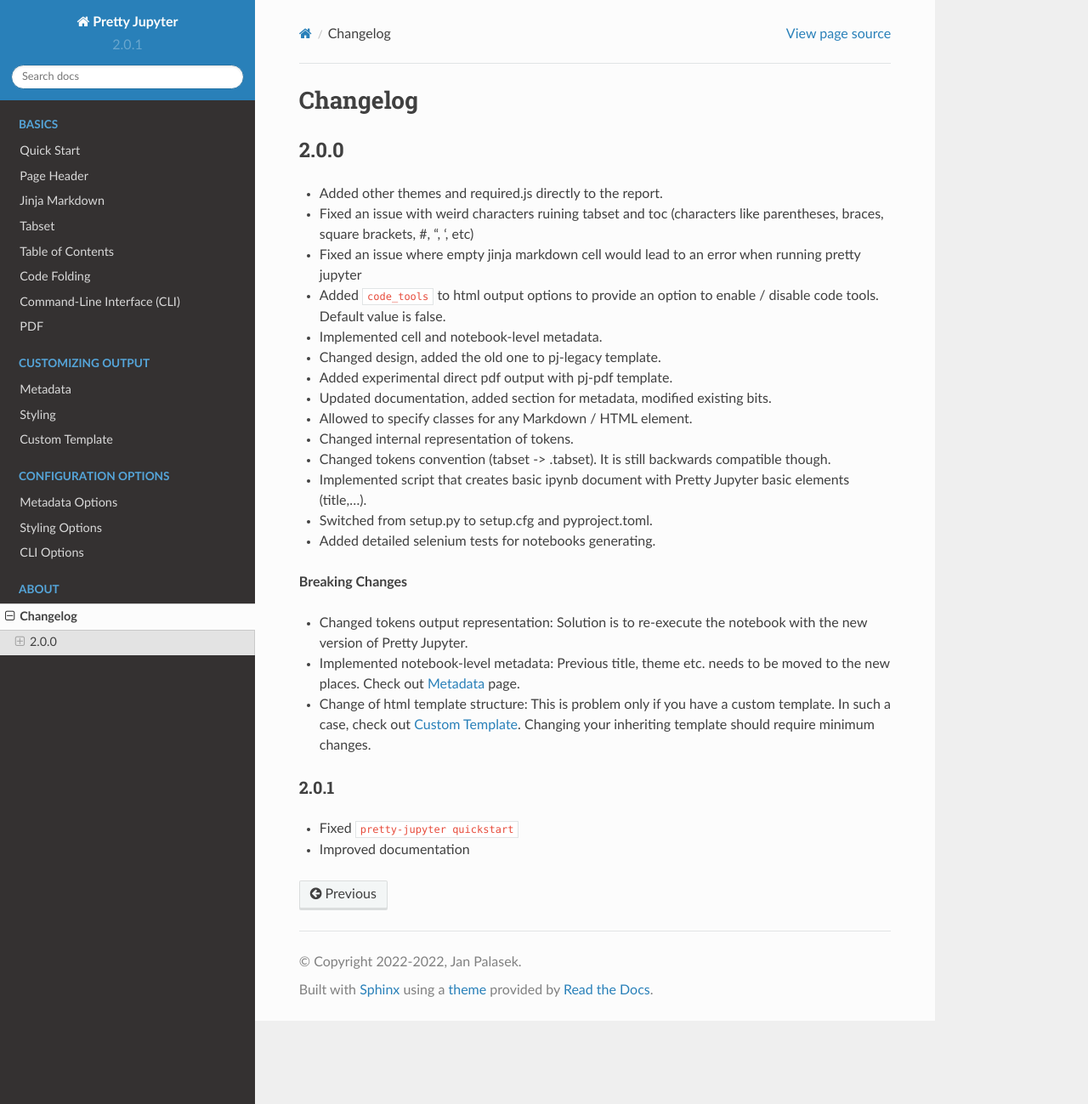
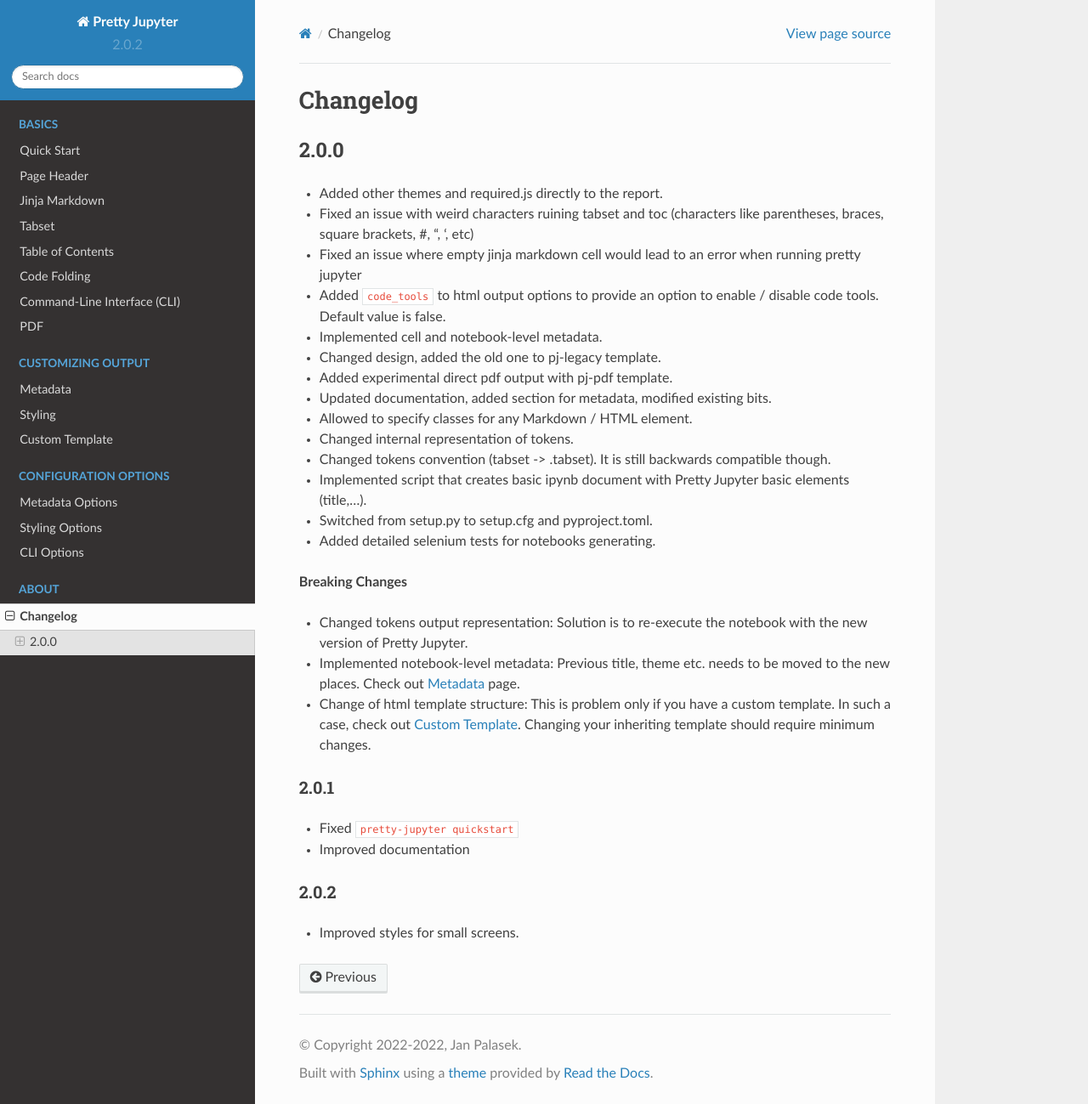
Before and after one commit to JanPalasek/pretty-jupyter, a Sphinx documentation site: the page built from docs/source/changelog.rst, in a window 1280 px wide and 1299 px high. Shown: the whole window at 85% size. Built offline with Sphinx 7.4.7 and the Read the Docs theme 2.0.0, drawn with Linux system fonts in a browser that asks for light colours.

Commit message:
Improved for small screens.

```diff
--- a/docs/source/changelog.rst
+++ b/docs/source/changelog.rst
@@ -30,3 +30,7 @@
 ~~~~~~~
 - Fixed ``pretty-jupyter quickstart``
 - Improved documentation
+
+2.0.2
+~~~~~~~
+- Improved styles for small screens.
--- a/docs/source/conf.py
+++ b/docs/source/conf.py
@@ -12,7 +12,7 @@
 year = date.today().year
 copyright = "2022-%s, Jan Palasek" % year
 author = 'Jan Palasek'
-version = '2.0.1'
+version = '2.0.2'
 release = version
 
 # -- General configuration ---------------------------------------------------
--- a/setup.cfg
+++ b/setup.cfg
@@ -1,7 +1,7 @@
 [metadata]
 name = pretty-jupyter
 description = Exports Jupyter notebook into beautiful and dynamic HTML report.
-version = 2.0.1
+version = 2.0.2
 license = GPLv3
 license_file = LICENSE.md
 platforms = any
--- a/src/pretty_jupyter/templates/pj/static/pj.css
+++ b/src/pretty_jupyter/templates/pj/static/pj.css
@@ -64,6 +64,7 @@
 
 h1 {
   font-size: 34px;
+  text-align: left;
 }
 
 h1.title {
```
